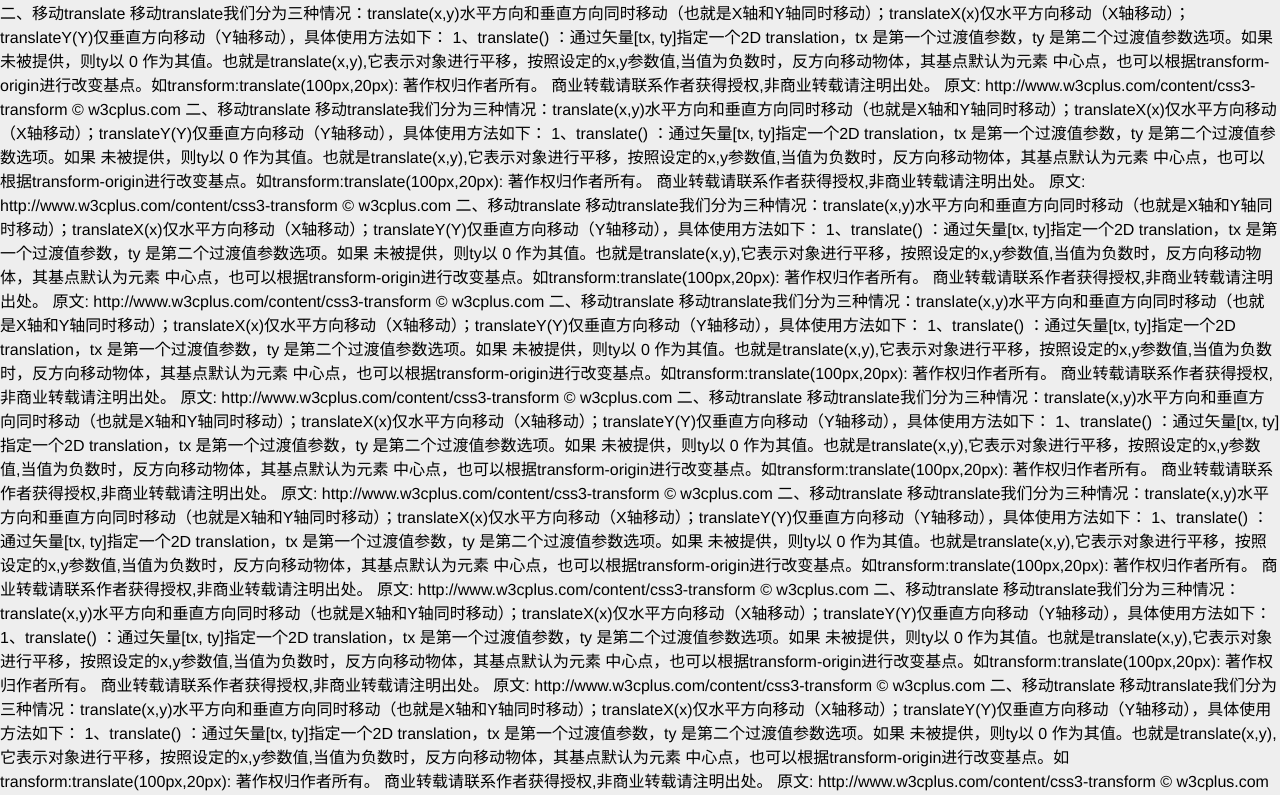
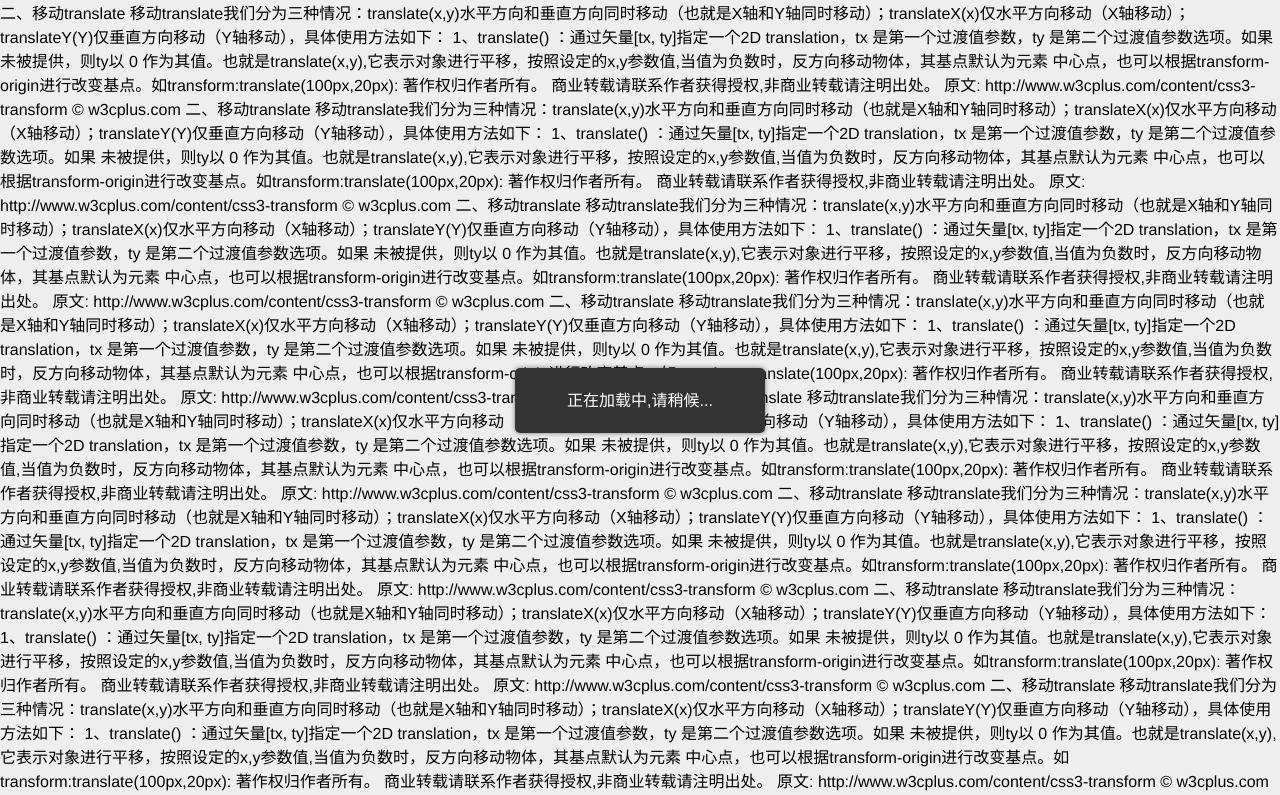
Before and after one commit to realperson/manage, an Angular app: page / in a window 1280 px wide. Shown: the top 795 px of the page. Built offline with nearby package versions, Linux system fonts and the light colour scheme.

Commit message:
初步完善提示组件

```diff
--- a/src/app/app.component.html
+++ b/src/app/app.component.html
@@ -152,7 +152,7 @@
 </div>
 
 <!--<component-toast text="正在加载中,请稍候..." position="17"></component-toast>-->
-<component-toast text="正在加载中,请稍候..."></component-toast>
+<component-toast text="正在加载中,请稍候..." isShow="true"></component-toast>
 <!--<component-toast text="商业转载请联系作者获得授权,非商业转载请注明出处商业转载请联系作者获得授非商业转载请注明出处商业转载请联系作者获得授权非商业转载请注明出处商业转载请联系作者获得授权非商业转载请注明出处商业转载请联系作者获得授权权非商业转载请注明出处商业转载请联系作者获得授权非商业转载请注明出处商业转载请联系作者获得授权,非商业转载请注明出处商业转载请联系作者获得授权,非商业转载请注明出处商业转载请联系作者获得授权,非商业转载请注明出处商业转载请联系作者获得授权,非商业转载请注明出处商业转载请联系作者获得授权,非商业转载请注明出处"></component-toast>-->
 
 <router-outlet></router-outlet>
--- a/src/app/components/toast/toast.component.html
+++ b/src/app/components/toast/toast.component.html
@@ -1,4 +1,3 @@
-<!--<div class='toast-container' [ngClass]="{none:t=''||text==null}" [ngStyle]="getTextColorStyle()" [innerHTML]="text"></div>-->
 <!--
 toast-container:满屏 fixed布局 pointer-events:none;
 toast-box:满屏 flex布局 pointer-events:none;
@@ -6,11 +5,9 @@
 toast-text:inline-block,用于显示文字
 -->
 <div class='toast-container' [ngClass]="{none:(isShow=='false'||!isShow)&&isAnimationEnd}">
-  <div class="toast-box flex content-center content-middle">
-    <!--<div class="toast-box flex content-center content-middle" [ngClass]="getPositionClass()">-->
-    <div class="toast-content thin-scroll flex content-center content-middle theme-normal theme-inverse theme-error theme-tip theme-success">
+  <div class="toast-box flex" [ngClass]="getPositionClass()">
+    <div class="toast-content thin-scroll flex" [ngClass]="getContentClass()" [ngStyle]="getContentStyle()">
       <div class="toast-text" [innerHTML]="text">
-
       </div>
     </div>
   </div>
--- a/src/app/components/toast/toast.component.ts
+++ b/src/app/components/toast/toast.component.ts
@@ -35,12 +35,12 @@
   /**
    * 位置
    */
-  // @Input() position: number = PositionType.CENTER | PositionType.MIDDLE;
+  @Input() position: number = PositionType.CENTER | PositionType.MIDDLE;
 
   /**
    * 内容摆放
    */
-  // @Input() layout: number = PositionType.CENTER | PositionType.MIDDLE;
+  @Input() layout: number = PositionType.CENTER | PositionType.MIDDLE;
 
   /**
    * 文字
@@ -119,13 +119,13 @@
    * 订阅显示和隐藏事件
    */
   subscribe() {
-    // this.subscription = this.util.subject.subscribe((d: EventData) => {
-    //   if (d.type === EventType.TYPE_TOAST) {
-    //     this.toast(d.data);
-    //   } else if (d.type === EventType.TYPE_TOAST_HIDE) {
-    //     this.hide();
-    //   }
-    // });
+    this.subscription = this.util.subject.subscribe((d: EventData) => {
+      if (d.type === EventType.TYPE_TOAST) {
+        this.toast(d.data);
+      } else if (d.type === EventType.TYPE_TOAST_HIDE) {
+        this.hide();
+      }
+    });
   }
 
   /**
@@ -170,15 +170,53 @@
    */
   getPositionClass() {
     let result = {};
-    // for (let i in PositionType) {
-    //   console.log(i);
-    // }
+    let item: string;
+    this.util.position.forEach((name) => {
+      item = name.toUpperCase();
+      // 判断位置类型
+      if ((PositionType[item] & this.position) === (PositionType[item])) {
+        let key = 'content-' + name;
+        result[key] = true;
+      }
+    });
+    return result;
+  }
 
-    // if (this.theme) {
-    //   if (this.themes.indexOf(this.theme) !== -1) {
-    //     result = this.theme;
-    //   }
-    // }
+  /**
+   * 获取内容对应的css类
+   * @returns {string}
+   */
+  getContentClass() {
+    const result = {};
+    let item: string;
+    let key: string;
+    // 设置内容对齐方式
+    this.util.position.forEach((name) => {
+      item = name.toUpperCase();
+      // 判断位置类型
+      if ((PositionType[item] & this.layout) === (PositionType[item])) {
+        key = 'content-' + name;
+        result[key] = true;
+      }
+    });
+    // 设置主题
+    key = 'theme-' + this.getTheme();
+    result[key] = true;
+    return result;
+  }
+
+  /**
+   * 获取内容对应的样式
+   * @returns {{}}
+   */
+  getContentStyle() {
+    const result = {};
+    if (this.bgColor) {
+      result['background-color'] = this.bgColor;
+    }
+    if (this.color) {
+      result['color'] = this.color;
+    }
     return result;
   }
 
--- a/src/app/modules/core/core.module.ts
+++ b/src/app/modules/core/core.module.ts
@@ -4,6 +4,7 @@
 import {LoadingComponent} from '../../components/loading/loading.component';
 import {SpinnerComponent} from '../../components/spinner/spinner.component';
 import {ToastComponent} from '../../components/toast/toast.component';
+
 
 @NgModule({
   imports: [
--- a/src/app/services/util/util.service.ts
+++ b/src/app/services/util/util.service.ts
@@ -8,9 +8,9 @@
 export class UtilService {
 
   subject: Subject<EventData> = new Subject();
-  // position=[
-  //
-  // ];
+  position=[
+    'left','center','right','top','middle','bottom'
+  ];
 
   /**
    * 隐藏加载动画
```
